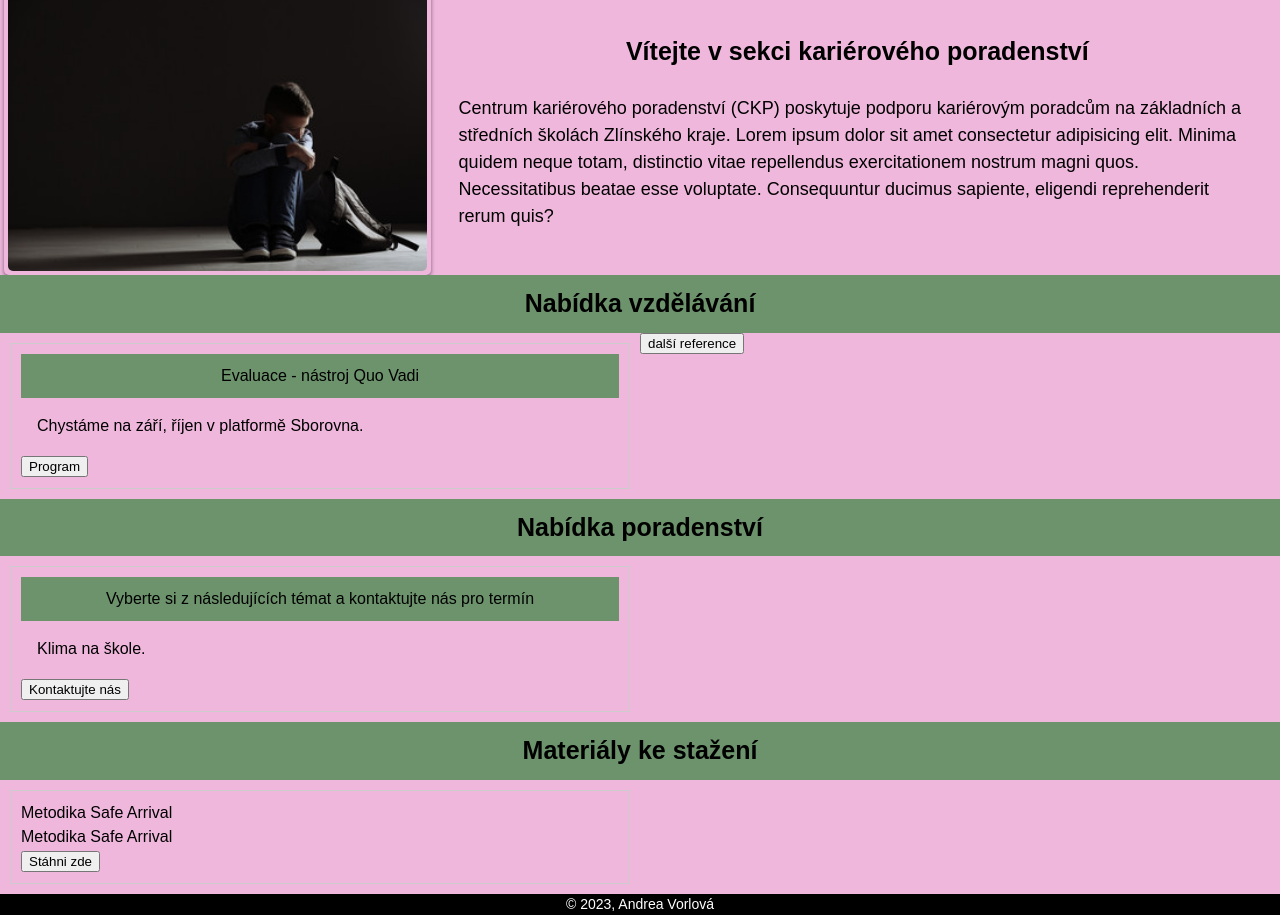
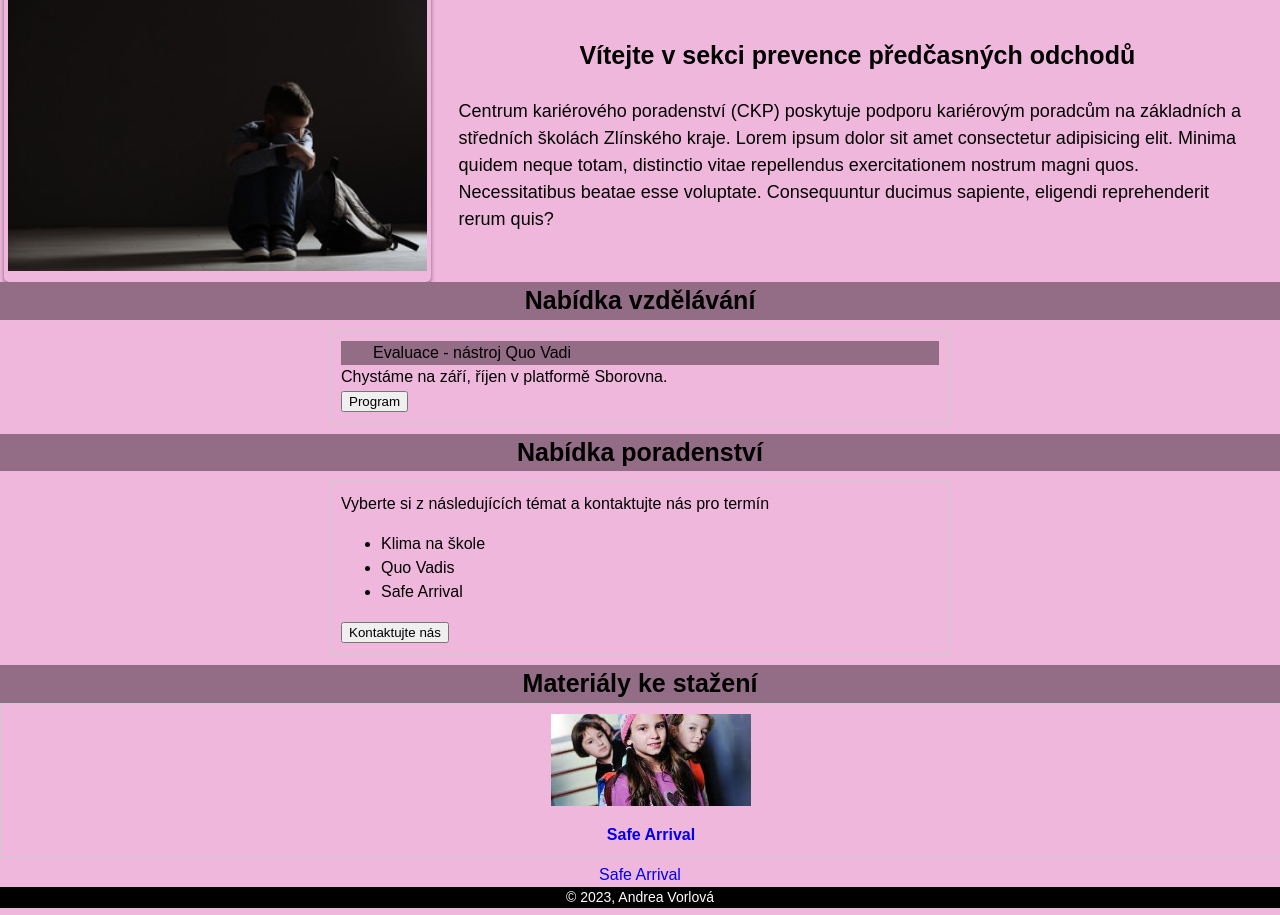
Before and after one commit to AndreaVeagle/zaverecny-projekt-koderka, an Eleventy site: page ppo.html in a window 1280 px wide. Shown: the part 116-1031 px from the top of the page. Built offline with nearby package versions, Linux system fonts and the light colour scheme; Eleventy itself is replaced by a stand-in of ours; files that its build step writes are made by us from their sources.

Commit message:
ke kontrole

```diff
--- a/ppo.html
+++ b/ppo.html
@@ -8,75 +8,74 @@
 
 <!--Prevence předčasných odchodů_popsat stručnou nabídku text-->
 
-<div class="item item__about">
-    <div class="item item__image">
+<div class="item item__about--PPO">
+    <div class="item__image--PPO">
         <img src="/images/imgppo.jpg" alt="Foto PPO">
     </div>
-    <div class="item item__frame">
-        <div class="item item__title">
-           <h3> Vítejte v sekci kariérového poradenství</h3>
+    <div class="item__frame--PPO">
+        <div class="item__title--PPO">
+           <h3> Vítejte v sekci prevence předčasných odchodů</h3>
         </div>
-        <p class="item item__text">Centrum kariérového poradenství (CKP) poskytuje podporu kariérovým poradcům na základních a středních školách Zlínského kraje. Lorem ipsum dolor sit amet consectetur adipisicing elit. Minima quidem neque totam, distinctio vitae repellendus exercitationem nostrum magni quos. Necessitatibus beatae esse voluptate. Consequuntur ducimus sapiente, eligendi reprehenderit rerum quis?
+        <p class="item__text--PPO">Centrum kariérového poradenství (CKP) poskytuje podporu kariérovým poradcům na základních a středních školách Zlínského kraje. Lorem ipsum dolor sit amet consectetur adipisicing elit. Minima quidem neque totam, distinctio vitae repellendus exercitationem nostrum magni quos. Necessitatibus beatae esse voluptate. Consequuntur ducimus sapiente, eligendi reprehenderit rerum quis?
         </p>
     </div>
 </div>
 
 <!--Nabídka vzdělávání-->
-<div class="item item__offer">
-    <div class="item item__titleoffer">
+<div class="item item__offer--PPO">
+    <div class="item__titleoffer--PPO">
         <h3>Nabídka vzdělávání</h3>
     </div>
 
-    <div class="item item__frameoffer">
-        <p class="item item__titleoffer">
+    <div class="item__frameoffer--PPO">
+        <p class="item__titlemore--PPO">
             Evaluace - nástroj Quo Vadi
         </p>
-        <p class="item item__textoffer">
+        <p class="item__textoffer--PPO">
        Chystáme na září, říjen v platformě Sborovna.
        </p>
     <!--zde vložit odkaz ke stažení A PŘIJÍT, JAK NA TO-->
-       <button class="item item__buttondownload">Program</button>
+       <button class="item__buttondownload--PPO">Program</button>
     </div>
-
-  <!--umístění pravý dolní roh-->
-    <button class="item item_button">další reference</button>
 </div>
 
 <!--Nabídka poradenství-->
-<div class="item item__offer">
-    <div class="item item__titleoffer">
+<div class="item item__offer--PPO">
+    <div class="item item__titleoffer--PPO">
         <h3>Nabídka poradenství</h3>
     </div>
 
-    <div class="item item__frameoffer">
-        <p class="item item__titleoffer">
+    <div class="item__frameoffer--PPO">
+        <p class="item__titlmore--PPO">
             Vyberte si z následujících témat a kontaktujte nás pro termín
         </p>
-     <!--nabídku vložit do odrážek a poslední dát jiné, dle vlastního požadavku -->
-        <p class="item item__textoffer">
-       Klima na škole.
-       </p>
+        <ul class="item__textoffer--KP">
+            <li class="item item__list-item">Klima na škole</li>
+            <li class="item item__list-item">Quo Vadis</li>
+            <li class="item item__list-item">Safe Arrival</li>
+          </ul>
 
 
   <!--umístění pravý dolní roh zde vložit odkaz na kontakt -->
-    <button class="item item_button">Kontaktujte nás</button>
+    <button class="item_button--PPO">Kontaktujte nás</button>
+</div>
 </div>
 
-<!--Nabídka poradenství-->
-<div class="item item__offer">
-    <div class="item item__titleoffer">
+
+<!--Materiály-->
+<div class="item item__offer--PPO">
+    <div class="item__titleoffer--PPO">
         <h3>Materiály ke stažení</h3>
     </div>
+</div>
 
-    <div class="item item__frameoffer">
-        <p class="item item__titledownload">
-            Metodika Safe Arrival
-        </p>
-     <!--nabídku vložit do odrážek a poslední dát jiné, dle vlastního požadavku -->
-        <p class="item item__textofferdownload">
-            Metodika Safe Arrival
-       </p>
-    <!--zde vložit odkaz ke stažení A PŘIJÍT, JAK NA TO-->
-       <button class="item item__buttondownload">Stáhni zde</button>
-    </div>
+ <!--stahuj SA-->
+ <div class="safe-arrival">
+    <a href="https://pruvodcekarierou.zkola.cz/wp-content/uploads/2020/05/Pr%C5%AFvodce-pro-%C5%A1koln%C3%AD-kari%C3%A9rov%C3%A9-poradce.pdf" class="safe-arrival__link">
+      <div class="safe-arrival__frame">
+        <img src="/images/child.jpg" alt="Safe Arrival" class="safe-arrival__image">
+        <h3 class="safe-arrival__title">Safe Arrival</h3>
+      </div>
+      <span class="safe-arrival__text">Safe Arrival</span>
+    </a>
 </div>
```
Also changed, not shown: index.html (+26 -17 lines), kp.html (+34 -33 lines), materialy.html (+5 -5 lines), .eleventy.js, README.md, package.json (line endings or trailing spaces), 1 other file.
